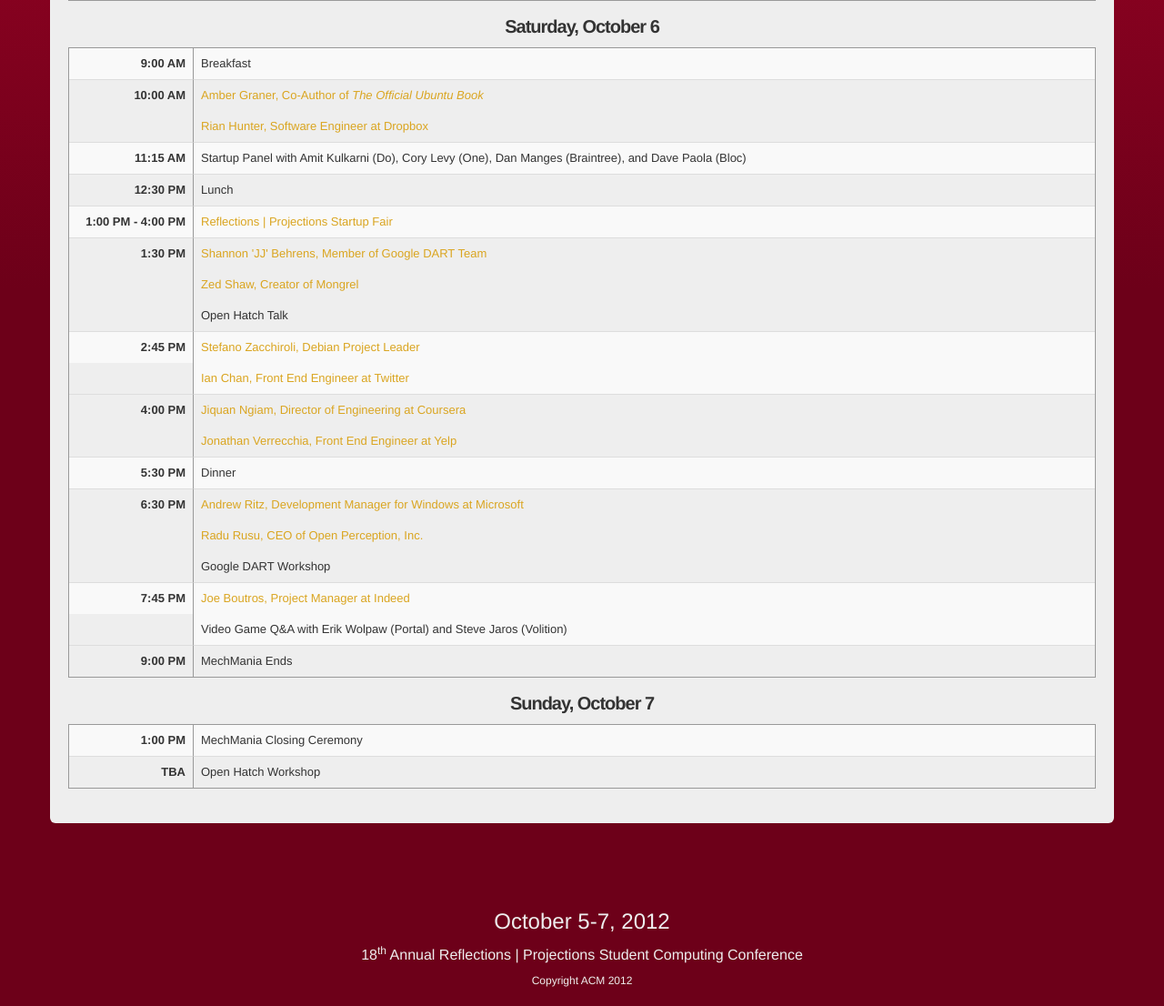
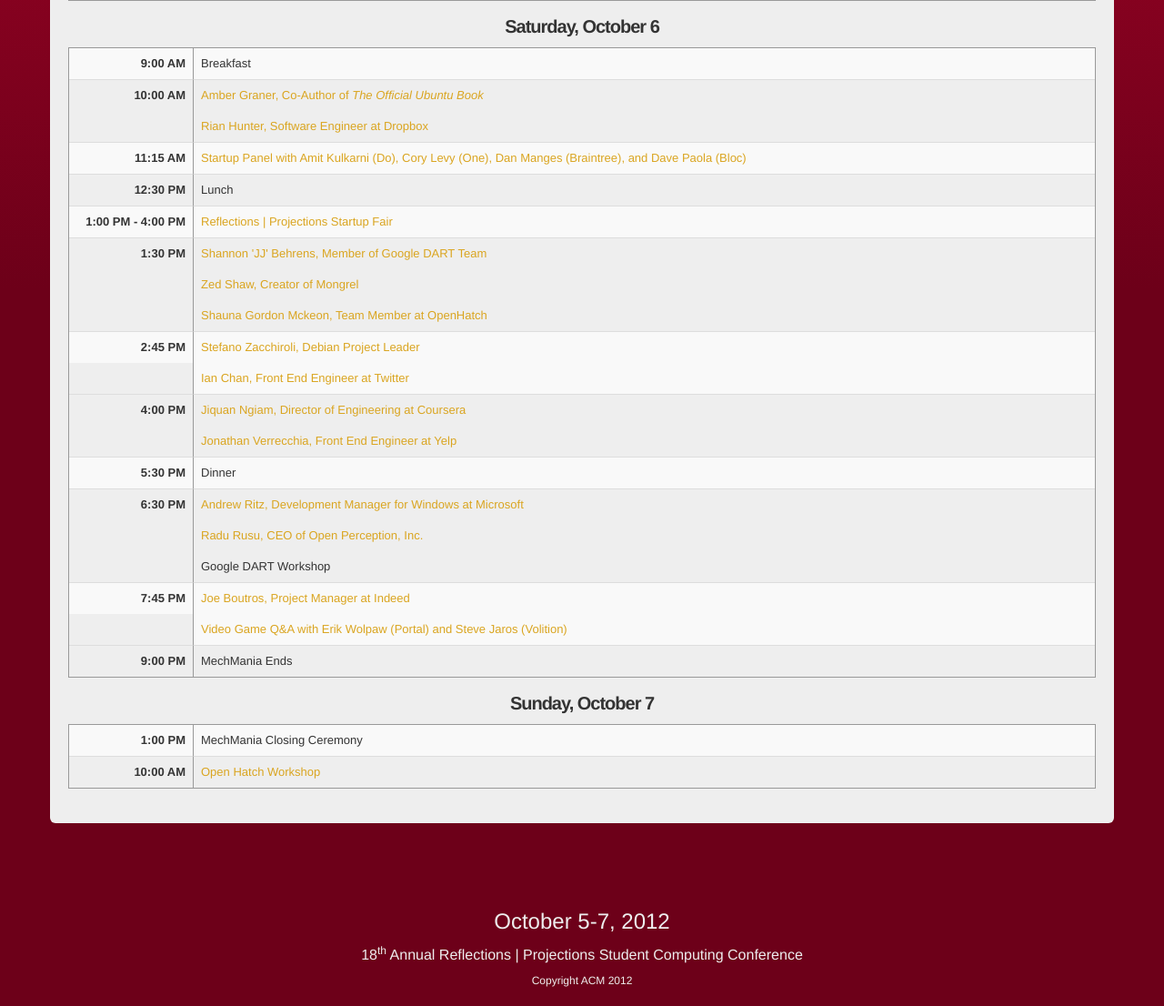
Before and after one commit to ReflectionsProjections/mango-django, a PHP site: page /schedule.php in a window 1280 px wide. Shown: the part 482-1588 px from the top of the page at 91% size. Run offline with PHP 8.4, Linux system fonts and the light colour scheme; a stand-in replaces the project's code that opens the database connection.

Commit message:
Added more links to the schedule.

```diff
--- a/schedule.php
+++ b/schedule.php
@@ -99,7 +99,7 @@
 								),
 								array(
 									"time" => "11:15 AM",
-									"desc" => "Startup Panel with Amit Kulkarni (Do), Cory Levy (One), Dan Manges (Braintree), and Dave Paola (Bloc)",
+									"desc" => "<a href='speakers.php#startup_panel'>Startup Panel with Amit Kulkarni (Do), Cory Levy (One), Dan Manges (Braintree), and Dave Paola (Bloc)</a>",
 								),
 								array(
 									"time" => "12:30 PM",
@@ -112,7 +112,8 @@
 								array(
 									"time" => "1:30 PM",
 									"desc" => "<p><a href='speakers.php#behrens'>Shannon 'JJ' Behrens, Member of Google DART Team</a></p>
-											   <p><a href='speakers.php#shaw'>Zed Shaw, Creator of Mongrel</a></p><p>Open Hatch Talk</p>
+                  <p><a href='speakers.php#shaw'>Zed Shaw, Creator of Mongrel</a></p>
+                  <p><a href='speakers.php#mckeon'>Shauna Gordon Mckeon, Team Member at OpenHatch</a></p>
 											   ",
 								),
 								array(
@@ -141,7 +142,7 @@
 								array(
 									"time" => "7:45 PM",
 									"desc" => "<p><a href='speakers.php#boutros'>Joe Boutros, Project Manager at Indeed</a></p>
-								<p>Video Game Q&amp;A with Erik Wolpaw (Portal) and Steve Jaros (Volition)</p>",
+								<p><a href='speakers.php#gaming_panel'>Video Game Q&amp;A with Erik Wolpaw (Portal) and Steve Jaros (Volition)</a></p>",
 								),
 								array(
 									"time" => "9:00 PM",
@@ -158,8 +159,8 @@
 									"desc" => "MechMania Closing Ceremony",
 								),
 								array(
-									"time" => "TBA",
-									"desc" => "Open Hatch Workshop",
+									"time" => "10:00 AM",
+									"desc" => "<a href='openhatch.php'>Open Hatch Workshop</a>",
 								),
 							);
 
--- a/speakers.php
+++ b/speakers.php
@@ -60,6 +60,7 @@
 		<div class="row">
 			<div class="span6">
 				<div class="hero-unit">
+          <a id="gaming_panel"></a>
 					<h2>Gaming Q & A</h2>
 					<h4>Saturday, 10/6 @ 7:45PM</h4>
 					<h4>1320 DCL</h4>
@@ -72,6 +73,7 @@
 			</div>
 			<div id="startup_panel" class="span6">
 				<div class="hero-unit">
+          <a id="startup_panel"></a>
 					<h2>Startup Panel</h2>
 					<h4>Saturday, 10/6 @ 11:15AM</h4>
 					<h4>1404 Siebel</h4>
```
